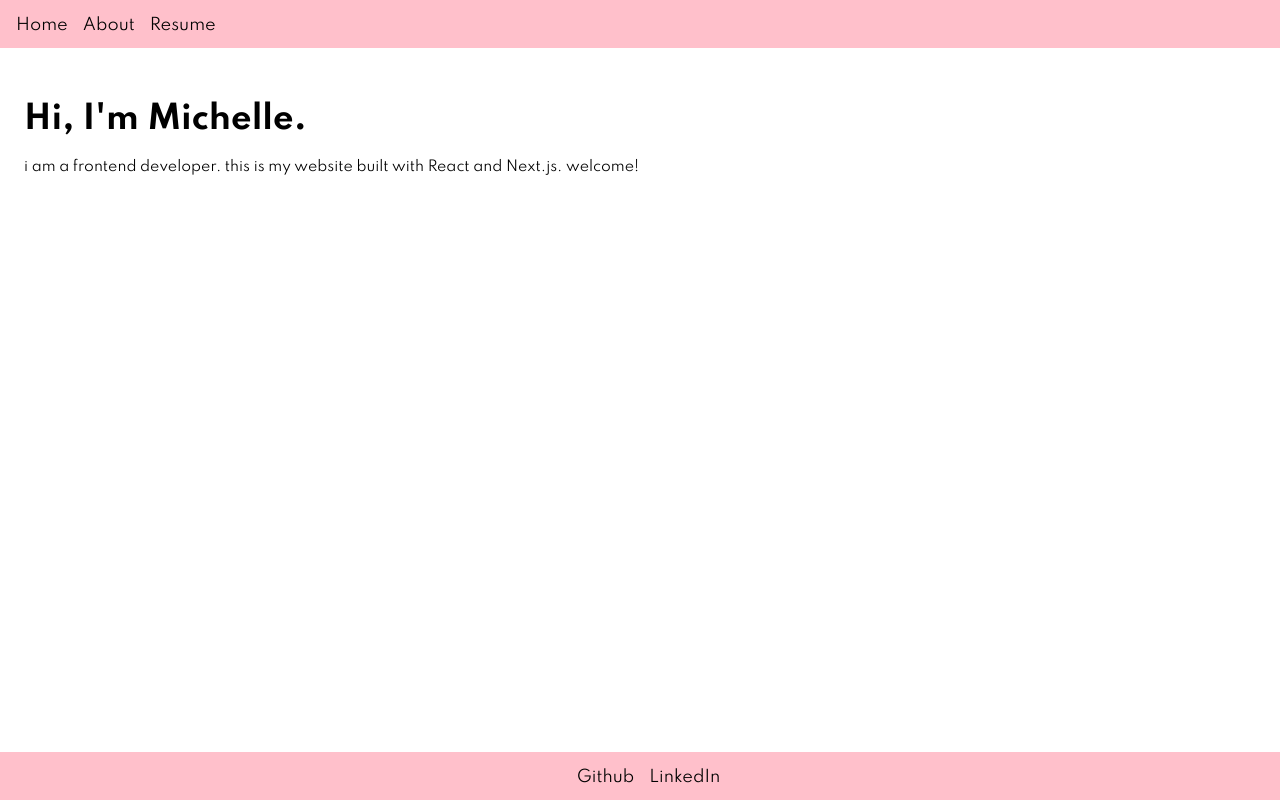
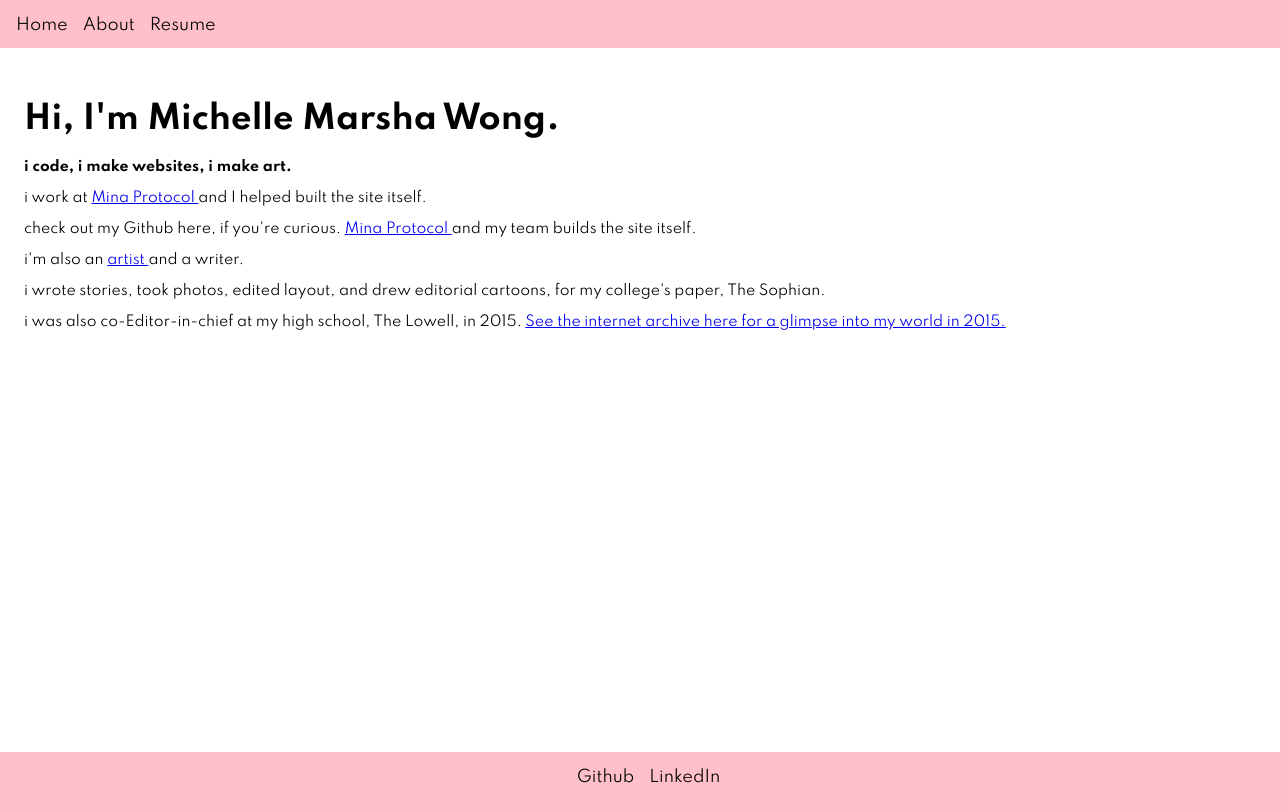
Before and after one commit to michellewong793/personalsite, a Next.js app: page / in a window 1280 px wide. Built offline with nearby package versions, Linux system fonts and the light colour scheme.

Commit message:
update index page

```diff
--- a/pages/index.js
+++ b/pages/index.js
@@ -7,8 +7,13 @@ export default function Index() {
         <div>
             <Layout />
             <div style={Styles.content}>
-                <h1 style={Styles.header}>Hi, I'm Michelle.</h1>
-                <p style={Styles.body}>i am a frontend developer. this is my website built with React and Next.js. welcome!  </p>
+                <h1 style={Styles.header}>Hi, I'm Michelle Marsha Wong.</h1>
+                <h2 style={Styles.body}>i code, i make websites, i make art. </h2>
+                <p style={Styles.body}>i work at <a href="https://minaprotocol.com"> Mina Protocol </a> and I helped built the site itself.  </p>
+                <p style={Styles.body}>check out my Github here, if you're curious. <a href="https://github.com/michellewong793"> Mina Protocol </a> and my team builds the site itself.  </p>
+                <p style={Styles.body}>i'm also an <a href="https://instagram.com/brain_to_ink"> artist </a> and a writer.  </p>
+                <p style={Styles.body}>i wrote stories, took photos, edited layout, and drew editorial cartoons, for my college's paper,  <a href="https://thesophian.com/?s=michelle+wong"></a> The Sophian.</p>
+                <p style={Styles.body}>i was also co-Editor-in-chief at my high school, The Lowell, in 2015. <a href="https://web.archive.org/web/20150318011911/http://thelowell.org/sections/news/">See the internet archive here for a glimpse into my world in 2015.</a></p>
             </div>
 
         </div>
```
